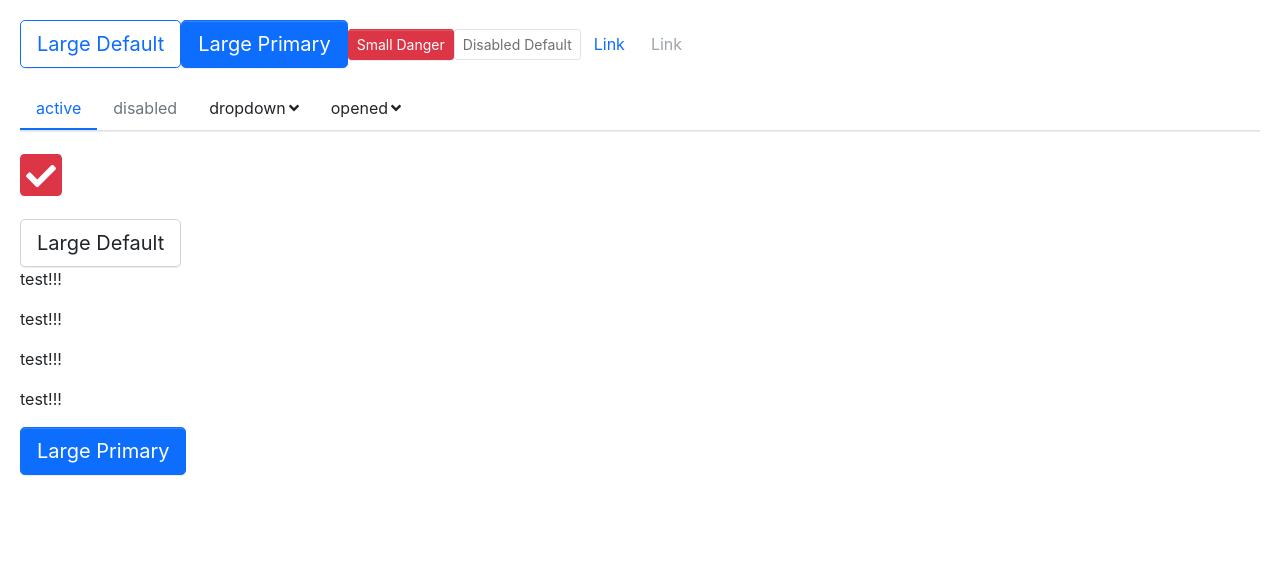
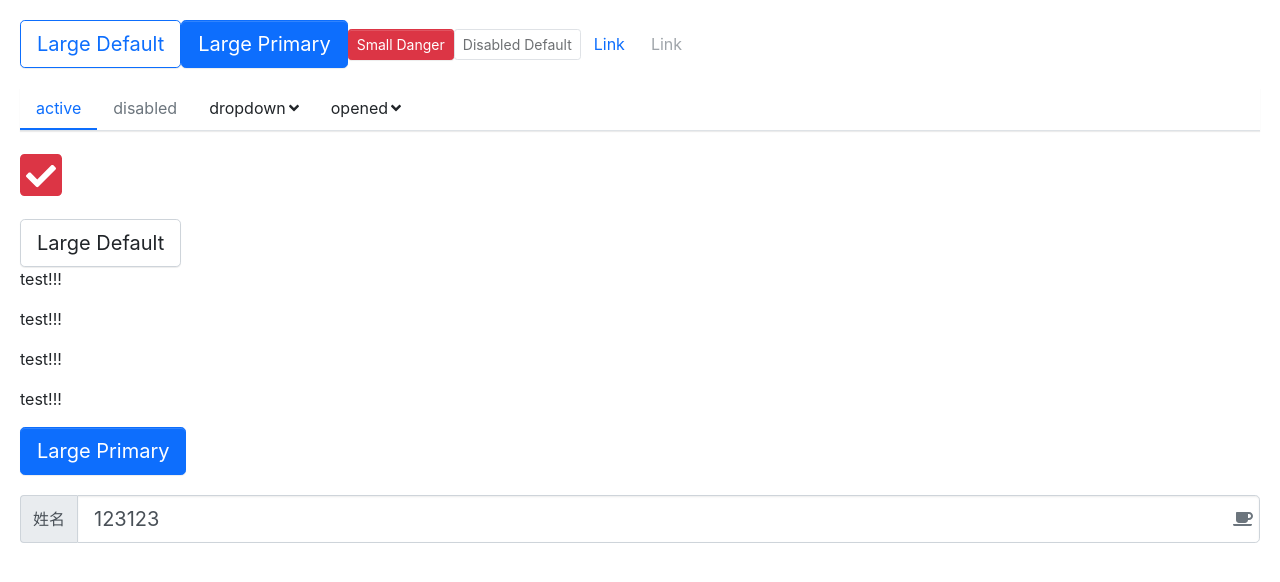
Before and after one commit to boo-boom/boom-ui, a React (Create React App) app: page / in a window 1280 px wide. Shown: the top 582 px of the page. Built offline with nearby package versions, Linux system fonts and the light colour scheme.

Commit message:
add:Input component

```diff
--- a/src/App.tsx
+++ b/src/App.tsx
@@ -7,6 +7,7 @@
 import SubMenu from './components/Menu/subMenu'
 import Icon from './components/Icon/icon'
 import Transition from './components/Transition/transition'
+import Input from './components/Input/input'
 library.add(fas)
 
 function App() {
@@ -55,6 +56,10 @@
           <Button btnType="primary" size="lg">Large Primary</Button>
         </Transition>
       </div>
+
+      <div className="item">
+        <Input prepend="姓名" icon="coffee" size="lg" defaultValue="123123" />
+      </div>
     </div>
   );
 }
--- /dev/null
+++ b/src/components/Input/_style.scss
@@ -0,0 +1,104 @@
+.input-wrapper {
+  display: flex;
+  width: 100%;
+  margin-bottom: 30px;
+  position: relative;
+  .icon-wrapper {
+    position: absolute;
+    height: 100%;
+    width: 35px;
+    justify-content: center;
+    color: $input-color;
+    right: 0;
+    top: 0;
+    display: flex;
+    align-items: center;
+    svg {
+      color: $input-placeholder-color;
+    }
+  }
+  .icon-wrapper + .input-inner {
+    padding-right: 35px;
+  }
+  .input-inner {
+    width: 100%;
+    padding: $input-padding-y $input-padding-x;
+    font-family: $input-font-family;
+    font-size: $input-font-size;
+    font-weight: $input-font-weight;
+    line-height: $input-line-height;
+    color: $input-color;
+    background-color: $input-bg;
+    background-clip: padding-box;
+    border: $input-border-width solid $input-border-color;
+    border-radius: $input-border-radius;
+    box-shadow: $input-box-shadow;
+    transition: $input-transition;
+    &:focus {
+      color: $input-focus-color;
+      background-color: $input-focus-bg;
+      border-color: $input-focus-border-color;
+      outline: 0;
+      box-shadow: $input-focus-box-shadow;
+    }
+    &::placeholder {
+      color: $input-placeholder-color;
+      opacity: 1;
+    }
+    &:disabled,
+    &[readonly] {
+      background-color: $input-disabled-bg;
+      border-color: $input-disabled-border-color;
+      opacity: 1;
+    }
+  }
+  .input-group-prepend,
+  .input-group-append {
+    display: flex;
+    align-items: center;
+    padding: $input-padding-y $input-padding-x;
+    margin-bottom: 0;
+    font-size: $input-font-size;
+    font-weight: $font-weight-normal;
+    line-height: $input-line-height;
+    color: $input-group-addon-color;
+    text-align: center;
+    white-space: nowrap;
+    background-color: $input-group-addon-bg;
+    border: $input-border-width solid $input-group-addon-border-color;
+    border-radius: $input-border-radius;
+  }
+  .input-group-append + .btn {
+    padding: 0;
+    border: 0;
+  }
+
+  &.input-group > .input-group-prepend,
+  &.input-group.input-group-append > .input-inner {
+    @include border-right-radius(0);
+  }
+
+  &.input-group > .input-group-append,
+  &.input-group.input-group-prepend > .input-inner {
+    @include border-left-radius(0);
+  }
+
+  &.input-group > .input-group-prepend {
+    border-right: none;
+  }
+  &.input-group > .input-group-append {
+    border-left: none;
+  }
+
+  &.input-size-sm .input-inner {
+    padding: $input-padding-y-sm $input-padding-x-sm;
+    font-size: $input-font-size-sm;
+    border-radius: $input-border-radius-sm;
+  }
+
+  &.input-size-lg .input-inner {
+    padding: $input-padding-y-lg $input-padding-x-lg;
+    font-size: $input-font-size-lg;
+    border-radius: $input-border-radius-lg;
+  }
+}
--- /dev/null
+++ b/src/components/Input/input.tsx
@@ -0,0 +1,64 @@
+import React, { FC, ReactElement, ChangeEvent, InputHTMLAttributes } from 'react'
+import classNames from 'classnames'
+import { IconProp } from '@fortawesome/fontawesome-svg-core'
+import Icon from './../Icon/icon'
+
+type InputSize = 'lg' | 'sm'
+
+// size在InputHTMLAttributes已经有使用，可以使用ts提供的Omit对接口中对size进行忽略
+export interface InputProps extends Omit<InputHTMLAttributes<HTMLElement>, 'size'> {
+  /** 是否禁用 Input */
+  disabled?: boolean
+  /** 设置 input 大小，支持 lg 或者是 sm */
+  size?: InputSize
+  /** 添加图标，在右侧悬浮添加一个图标，用于提示 */
+  icon?: IconProp
+  /** 添加前缀 用于配置一些固定组合 */
+  prepend?: string | ReactElement
+  /** 添加后缀 用于配置一些固定组合 */
+  append?: string | ReactElement
+  // ChangeEvent重新定义为HTMLInputElement而非HTMLElement，否则e.target.value无法获取该定义
+  onChange?: (e: ChangeEvent<HTMLInputElement>) => void
+}
+
+/**
+ * Input 输入框 通过鼠标或键盘输入内容，是最基础的表单域的包装。
+ *
+ * ~~~js
+ * // 这样引用
+ * import { Input } from 'boomUI'
+ * ~~~
+ * 支持 HTMLInput 的所有基本属性
+ */
+export const Input: FC<InputProps> = (props) => {
+  const { size, disabled, icon, prepend, append, style, ...restProps } = props
+  const classes = classNames('input-wrapper', {
+    [`input-size-${size}`]: size,
+    'is-disabled': disabled,
+    'input-group': prepend || append,
+    'input-group-append': !!append,
+    'input-group-prepend': !!prepend,
+  })
+  const fixControlledValue = (value: any) => {
+    if (typeof value === 'undefined' || value === null) {
+      return ''
+    }
+    return value
+  }
+  if('value' in props) {
+    // 同时设置defaultValue/value时，优先使用value
+    delete restProps.defaultValue
+    // value没有定义时，设置默认值为''
+    restProps.value = fixControlledValue(props.value)
+  }
+  return (
+    <div className={classes} style={style}>
+      {prepend && <div className="input-group-prepend">{prepend}</div>}
+      {icon && <div className="icon-wrapper"><Icon icon={icon} title={`title-${icon}`}/></div>}
+      <input disabled={disabled} className="input-inner" {...restProps} />
+      {append && <div className="input-group-append">{append}</div>}
+    </div>
+  )
+}
+
+export default Input;
--- a/src/styles/_mixin.scss
+++ b/src/styles/_mixin.scss
@@ -61,3 +61,13 @@
     transition: transform 300ms cubic-bezier(0.23, 1, 0.32, 1) 100ms, opacity 300ms cubic-bezier(0.23, 1, 0.32, 1) 100ms;
   }
 }
+
+@mixin border-right-radius($raduis) {
+  border-top-right-radius: $raduis;
+  border-bottom-right-radius: $raduis;
+}
+
+@mixin border-left-radius($raduis) {
+  border-top-left-radius: $raduis;
+  border-bottom-left-radius: $raduis;
+}
--- a/src/styles/index.scss
+++ b/src/styles/index.scss
@@ -22,6 +22,9 @@
 // Icon
 @import "../components/Icon/style";
 
+// Input
+@import "../components/Input/style";
+
 .App .item {
   margin: 20px;
 }
```
Also changed, not shown: 2 other files (tests, documents, lock files or other folders).
